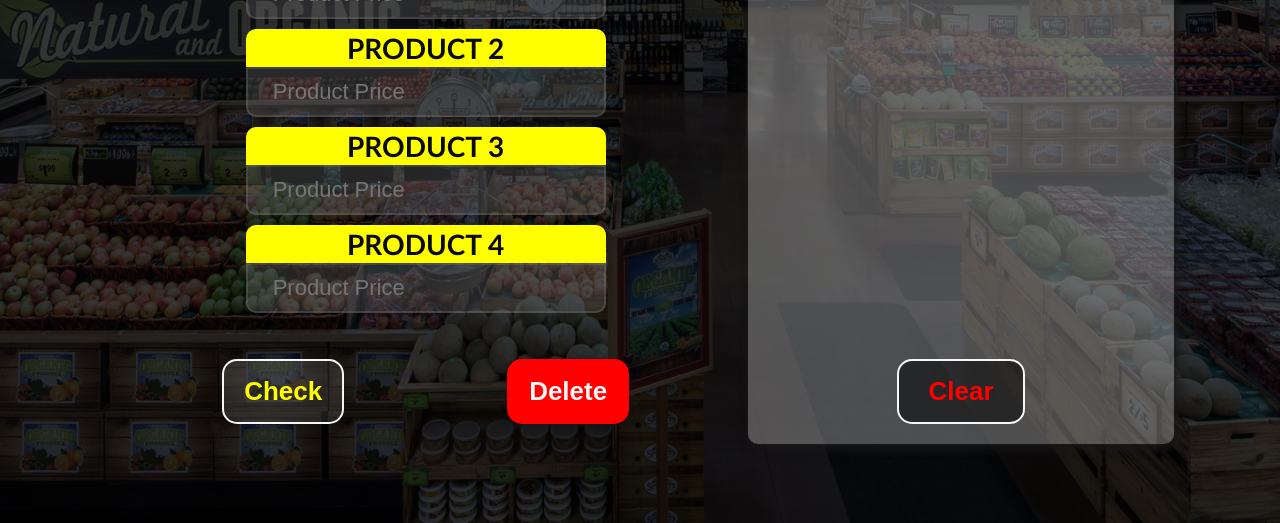
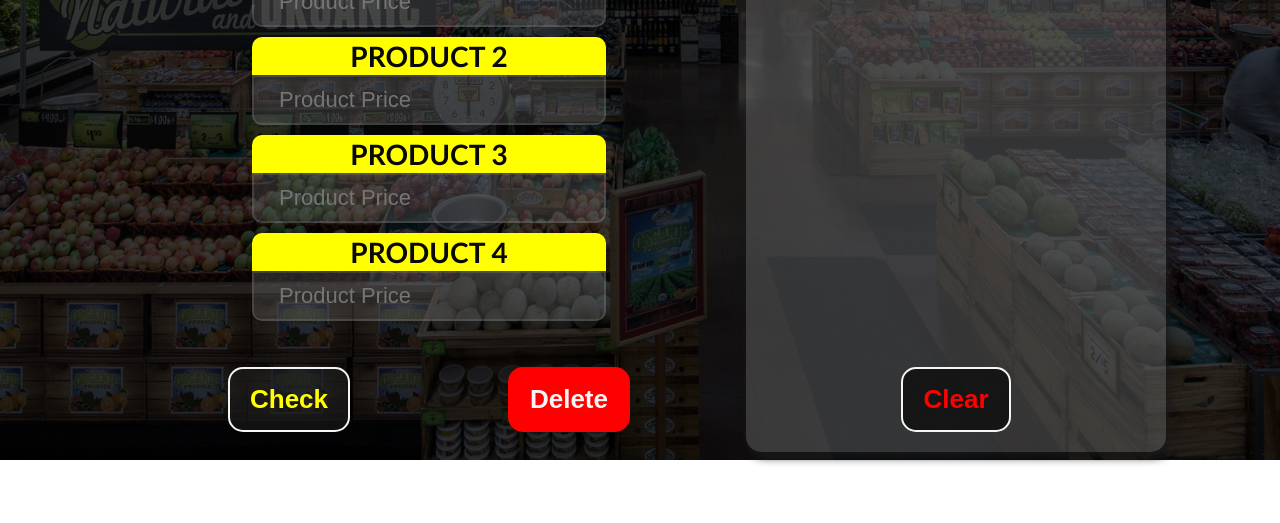
Before and after one commit to ahmad-musa/Budget-Keeper, a plain HTML site: page index.html in a window 1280 px wide. Shown: the part 277-800 px from the top of the page. Drawn offline with Linux system fonts and the light colour scheme.

Commit message:
freshing

```diff
--- a/css/style.css
+++ b/css/style.css
@@ -4,16 +4,20 @@
     --color3: rgb(255, 0, 0);
     --color4: rgba(33, 100, 243, 0.979);
     --color5: yellow;
-    --transparent: rgba(189, 189, 189, 0.39);
+    --transparent: rgba(100, 100, 100, 0.493);
     --transparent2: rgba(136, 136, 136, 0.247);
+    --overlay: rgba(0, 0, 0, 0.75);
+    --overlay2: rgba(0, 0, 0, 0.6);
+    --overlay3: rgba(31, 31, 31, 0.521);
     --white: whitesmoke;
     --black: rgb(10, 9, 9);
+    --font: 'Trebuchet MS', 'Lucida Sans Unicode', 'Lucida Grande', 'Lucida Sans', Arial, sans-serif;
 }
 
 
 #main .container {
     width: 100%;
-    height: 100vh;
+    /* height: 100vh; */
     background: url(../img/shop1.jpg);
     background-size: cover;
     background-repeat: no-repeat;
@@ -25,9 +29,9 @@
 
 
 #main .container .overlay {
-    background: rgba(0, 0, 0, 0.75);
+    background: var(--overlay);
     width: 100%;
-    height: 100%;
+    /* height: 100vh; */
     /* margin: 0 auto; */
 }
 
@@ -36,6 +40,7 @@
     color: rgb(255, 255, 255);
     justify-content: center;
     margin: 0 auto;
+    padding: 8px 10px;
 }
 
 #main .container .row .col {
@@ -45,7 +50,7 @@
 #main .container .head {
     display: inline-block;
     font-size: 50px;
-    font-family: 'Trebuchet MS', 'Lucida Sans Unicode', 'Lucida Grande', 'Lucida Sans', Arial, sans-serif;
+    font-family: var(--font);
     text-transform: uppercase;
     margin: 20px;
     font-weight: 900;
@@ -53,7 +58,7 @@
 
 }
 
- #main .container .left {
+#main .container .left {
     background: rgba(19, 19, 19, 0.021);
     padding: 10px;
     border-radius: 10px;
@@ -64,11 +69,12 @@
 #main .container .right {
     background: var(--transparent);
     padding: 10px;
-    border-radius: 10px;
+    border-radius: 15px;
     box-shadow: 3px 5px 10px #181818;
     color: var(--white);
+    box-sizing: border-box0;
     /* margin-bottom: -10px; */
-    }
+}
 
 
 #main .container .card .card-body {
@@ -91,25 +97,24 @@
     box-sizing: border-box;
 }
 
-#main .container .row form .label{
+#main .container .row form .label {
     display: inline-block;
     width: 60%;
     padding: 5px 21px;
-    box-sizing: border-box;
     border-radius: 10px 10px 0 0;
     font-size: 28px;
     background-color: var(--color5);
     color: var(--black);
     text-transform: uppercase;
     font-weight: bold;
-    font-family: 'Trebuchet MS', 'Lucida Sans Unicode', 'Lucida Grande', 'Lucida Sans', Arial, sans-serif;
+    font-family: var(--font);
+    box-sizing: border-box;
 }
 
-#main .container .row form .red-label{
+#main .container .row form .red-label {
     background-color: var(--color3);
     color: var(--white);
     font-weight: bold;
-
 }
 
 
@@ -119,24 +124,25 @@
     height: 10%;
     padding: 10px 25px;
     margin-bottom: 10px;
-    /* border: 1px solid red; */
     box-sizing: border-box;
     border-radius: 0 0 10px 10px;
     font-size: 22px;
-    background-color: rgba(136, 136, 136, 0.247);
+    background-color: var(--transparent2);
     border: 2px solid var(--transparent2);
     color: var(--white);
+    /* border: 1px solid red; */
 }
 
-#main .container .row form .names:focus{
+#main .container .row form .names:focus {
     border: 2px solid var(--color5);
+    background-color: var(--overlay3);
 }
 
-#main .container .row form .red-border{
+#main .container .row form .red-border {
     border: 2px solid var(--transparent2);
 }
 
-#main .container .row form .red-border:focus{
+#main .container .row form .red-border:focus {
     border: 2px solid var(--color3);
 }
 
@@ -151,87 +157,60 @@
 
 }
 
-#main .container button {
+#main .container .btn1 {
     display: inline-block;
     padding: 15px 20px;
-    border-radius: 18px;
-    margin: 5px 5px;
+    margin: 0 auto;
     text-align: center;
-    margin: 0 auto;
+    background: var(--overlay3);
+    color: var(--color5);
+    border: 2px solid var(--white);
+    border-radius: 15px;
     font-size: 26px;
     font-weight: bolder;
     box-sizing: border-box;
-}
-
-
-#main .container button:hover {
-    background: var(--color1);
-    color: cornsilk;
+    cursor: pointer;
     transition: all linear .25s;
-}
-
-#main .container .btn1 {
-    display: inline-block;
-    background: rgba(255, 255, 255, 0.103);
-    color: var(--color5);
-    border: 2px solid var(--white);
-    /* max-width: 20vw; */
-    /* min-width: 14vw; */
-    border-radius: 15px;
-    cursor: pointer;
 }
 
 #main .container .btn1:hover {
     color: var(--black);
     background: var(--color5);
     border: 2px solid var(--color5);
-    box-sizing: border-box;
+    /* box-sizing: border-box; */
 
 }
 
 #main .container .red {
     background: var(--color3);
     color: var(--white);
-    box-sizing: border-box;
     border: 2px solid var(--color3);
 }
 
 #main .container .red:hover {
-    background: rgba(255, 255, 255, 0.103);
+    background: var(--overlay2);
     color: var(--color3);
     border: 2px solid var(--color3);
-    box-sizing: border-box;
 }
 
 
 /*      Result Part       */
 
-/* #main .container .row2 {
-    width: 100%;
-    min-height: 28vh;
-    max-height: 100%;
-    justify-content: center;
-    display: flex;
-    flex-direction: row;
-    padding: 16px 0;
-} */
-
-#main .container .pos-rel{
+#main .container .pos-rel {
     position: relative;
 }
 
-#main .container .hr{
+#main .container .hr {
     margin: 0 auto;
     width: 85%;
     height: 3px;
-    /* background: #181818; */
-    border-top: 3px solid rgba(51, 51, 51, 0.315);
+    border-top: 3px solid rgba(31, 31, 31, 0.808);
     margin-top: 10px;
 }
 
 #main .container .heads {
     font-size: 40px;
-    font-family: 'Trebuchet MS', 'Lucida Sans Unicode', 'Lucida Grande', 'Lucida Sans', Arial, sans-serif;
+    font-family: var(--font);
     text-transform: uppercase;
     font-weight: 700;
     color: var(--color5);
@@ -240,11 +219,9 @@
 
 #main .container .card2 {
     font-size: 26px;
-    font-family: 'Trebuchet MS', 'Lucida Sans Unicode', 'Lucida Grande', 'Lucida Sans', Arial, sans-serif;
-    /* padding: 2px 20px; */
+    font-family: var(--font);
     color: var(--white);
     /* border: 1px solid red; */
-    /* height: 15vh; */
 }
 
 #main .container .card2 li {
@@ -254,42 +231,34 @@
     /* height: 5vh; */
 }
 
-#main .container #list2{
+#main .container #list2 {
     margin-top: 30px;
 }
 
 
-#main .container #list2 h4{
+#main .container #list2 h4 {
     text-transform: uppercase;
     font-weight: bold;
     padding: 10px 20px;
-    margin: 0 20px;
-    background-color: rgba(34, 34, 34, 0.712);
-    margin-bottom: 4px;
-    border-radius: 10px;
+    margin: 0 -20px;
+    background-color: var(--overlay2);
     color: var(--color5);
+    margin-bottom: 30px;
 }
 
-#main .container #list2 li{
+#main .container #list2 li {
     margin-bottom: 4px;
 }
 
 
 
-#main .container .card2 .bottom2{
+#main .container .card2 .bottom2 {
     background: rgba(255, 255, 255, 0.021);
-    height: 10px;
 }
 
-#main .container .bottom2 .btn2{
-    display: inline-block;
-    background: rgba(0, 0, 0, 0.5);
+#main .container .bottom2 .btn2 {
+    background: var(--overlay2);
     color: var(--color3);
-    border: 2px solid var(--white);
-    max-width: 15vw;
-    min-width: 10vw;
-    border-radius: 15px;
-    cursor: pointer;
     position: absolute;
     bottom: 20px;
 }
@@ -298,5 +267,4 @@
     background-color: var(--color3);
     color: var(--white);
     border: 2px solid var(--color3);
-
 }
--- a/index.html
+++ b/index.html
@@ -28,31 +28,31 @@
                                 <form action="#" name="frm" id="frm">
                                     <div class="top">
                                         <label for="sub1" class="label red-label">Budget</label><br>
-                                        <input type="number" class="names red-border" name="budget"
-                                            id="sub1" placeholder="enter your budget"><br>
+                                        <input type="number" class="names red-border" name="budget" id="sub1"
+                                            placeholder="enter your budget"><br>
 
                                         <label for="sub2" class="label">Product 1 </label><br>
-                                        <input type="number" class="names" name="p1"
-                                            id="sub2" placeholder="Product Price"><br>
+                                        <input type="number" class="names" name="p1" id="sub2"
+                                            placeholder="Product Price"><br>
 
                                         <label for="sub3" class="label">Product 2 </label> <br>
-                                        <input type="number" class="names" name="p2"
-                                            id="sub3" placeholder="Product Price"><br>
+                                        <input type="number" class="names" name="p2" id="sub3"
+                                            placeholder="Product Price"><br>
 
                                         <label for="sub4" class="label">Product 3</label><br>
-                                        <input type="number" class="names" name="p3"
-                                            id="sub4" placeholder="Product Price">     <br>
+                                        <input type="number" class="names" name="p3" id="sub4"
+                                            placeholder="Product Price"> <br>
 
-                                            <label for="sub5" class="label"> Product 4</label>    <br>          <input type="number" class="names" name="p4"
-                                            id="sub5" placeholder="Product Price">
+                                        <label for="sub5" class="label"> Product 4</label> <br> <input type="number"
+                                            class="names" name="p4" id="sub5" placeholder="Product Price">
                                     </div> <br>
-                                    <!-- <button type="submit" class="btn1">Submit</button> -->
 
 
 
                                     <div class="bottom bottom2">
-                                        <button type="button" class="mod btn1" onClick="budgets(+frm.budget.value, +frm.p1.value, +frm.p2.value, +frm.p3.value, +frm.p4.value)">Check</button>
-                                        <button type="button" class="mod btn1 red" onClick="allReset()">Delete</button>
+                                        <button type="button" class="btn1"
+                                            onClick="budgets(+frm.budget.value, +frm.p1.value, +frm.p2.value, +frm.p3.value, +frm.p4.value)">Check</button>
+                                        <button type="button" class="btn1 red" onClick="allReset()">Delete</button>
                                     </div>
                                 </form>
                             </div>
@@ -79,7 +79,7 @@
                         </div>
 
                         <div class="bottom bottom2">
-                           <button type="button" class="btn2" onClick="Resetall()">Clear</button>
+                            <button type="button" class="btn1 btn2" onClick="Resetall()">Clear</button>
                         </div>
                     </div>
 
```
Lines whose indentation alone changed are shown as unchanged.
